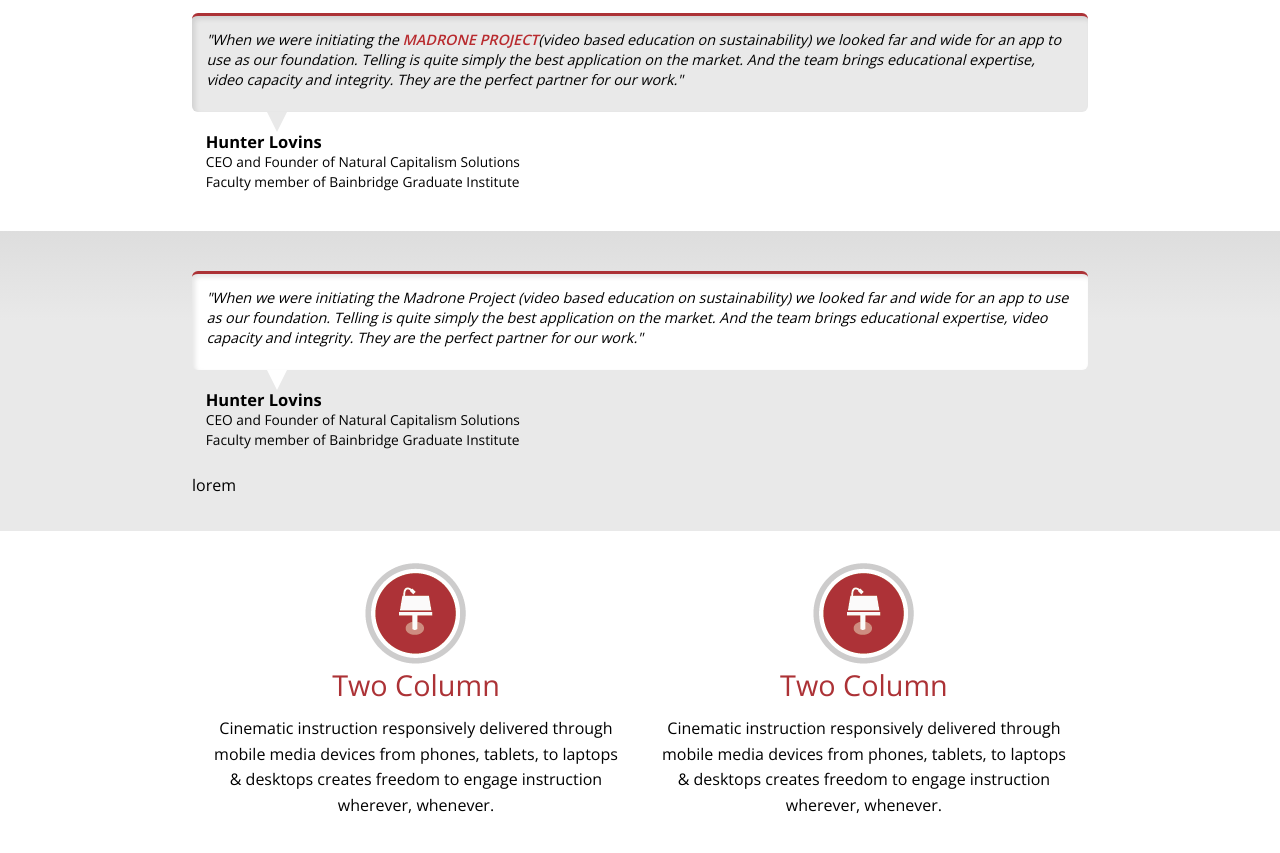
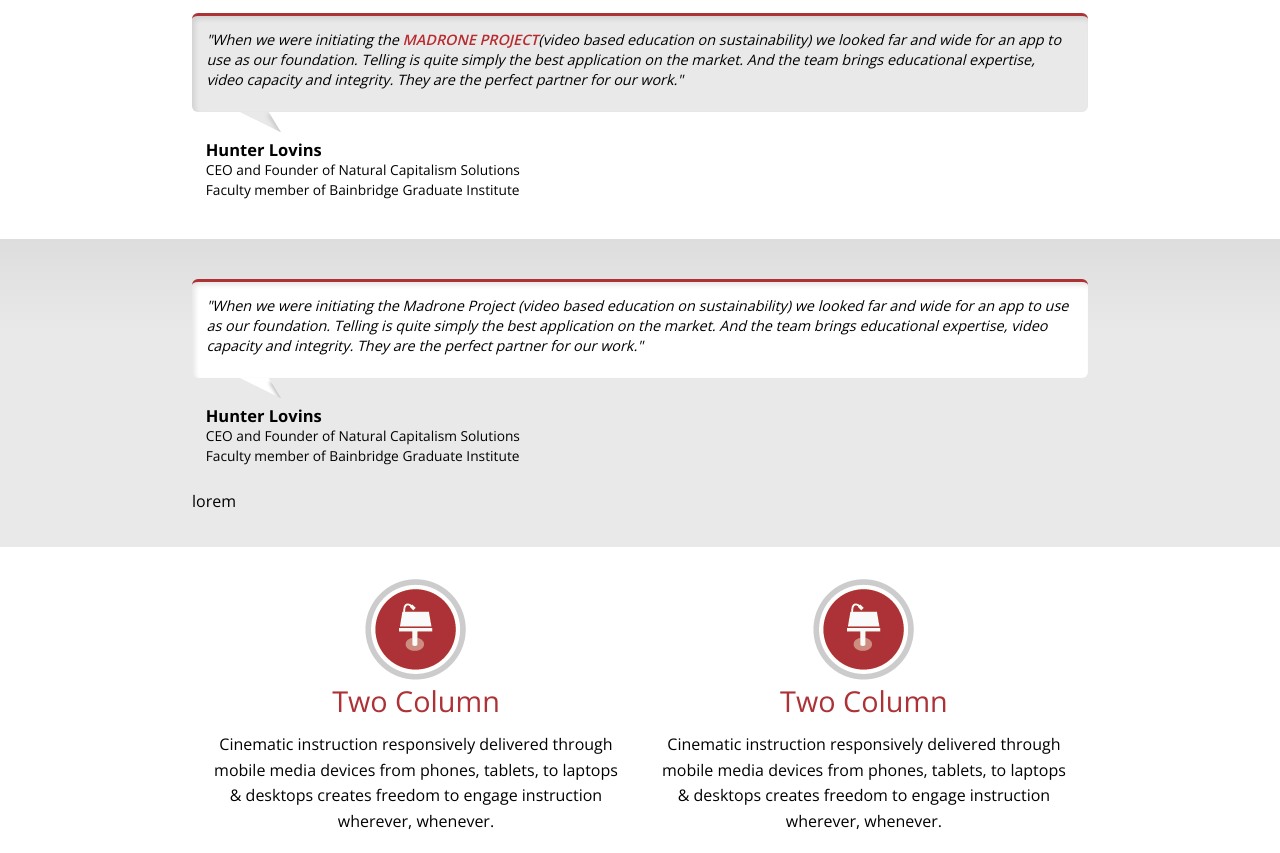
Before and after one commit to veronicaskud/vskud, a website: page public/telling/website/_templates.html in a window 1280 px wide. Shown: the part 611-1464 px from the top of the page. Drawn offline with nearby package versions, Linux system fonts and the light colour scheme.

Commit message:
fancy tails

```diff
--- a/public/telling/website/css/base.css
+++ b/public/telling/website/css/base.css
@@ -433,16 +433,14 @@
 
 
 .triangle-down {
-	width: 0;
-	height: 0;
-	border-left: 10px solid transparent;
-	border-right: 10px solid transparent;
-	border-top: 20px solid #e9e9e9;
-	margin-left:75px;
+	width: 42px; height: 20px;
+	background: url('../img/speech-tail.gif') left top no-repeat;
+	display:block;
+	margin: 0 0 0.5em 3em;
 }
 
 .alt .triangle-down {
-	border-top: 20px solid #fff;
+	background-image: url('../img/speech-tail-alt.gif');
 }
 
 .testimonial-name {
--- a/public/telling/website/css/retina.css
+++ b/public/telling/website/css/retina.css
@@ -14,6 +14,18 @@
 		background: url('../img/logo@2x.png') 5px 50% no-repeat;
 		background-size: 230px 46px;
 	}
+
+	.triangle-down {
+		background-image: url('../img/speech-tail@2x.gif');
+		background-size: 42px 20px;
+	}
+
+	.alt .triangle-down {
+		background-image: url('../img/speech-tail-alt@2x.gif');
+		background-size: 42px 20px;
+	}
+
+
 }
 
 /* ################################################################################################################## */
```
Also changed, not shown: public/telling/website/img/speech-tail-alt.gif (added), public/telling/website/img/speech-tail-alt@2x.gif (added), public/telling/website/img/speech-tail.gif (added), public/telling/website/img/speech-tail@2x.gif (added).
